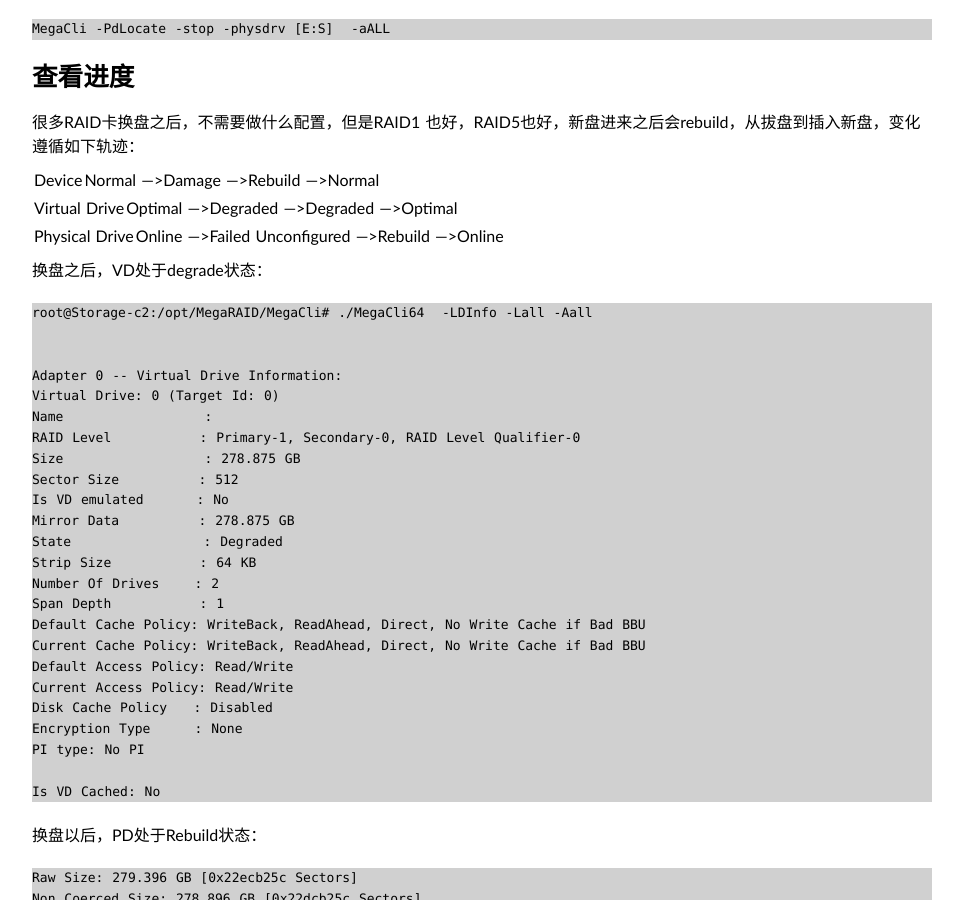
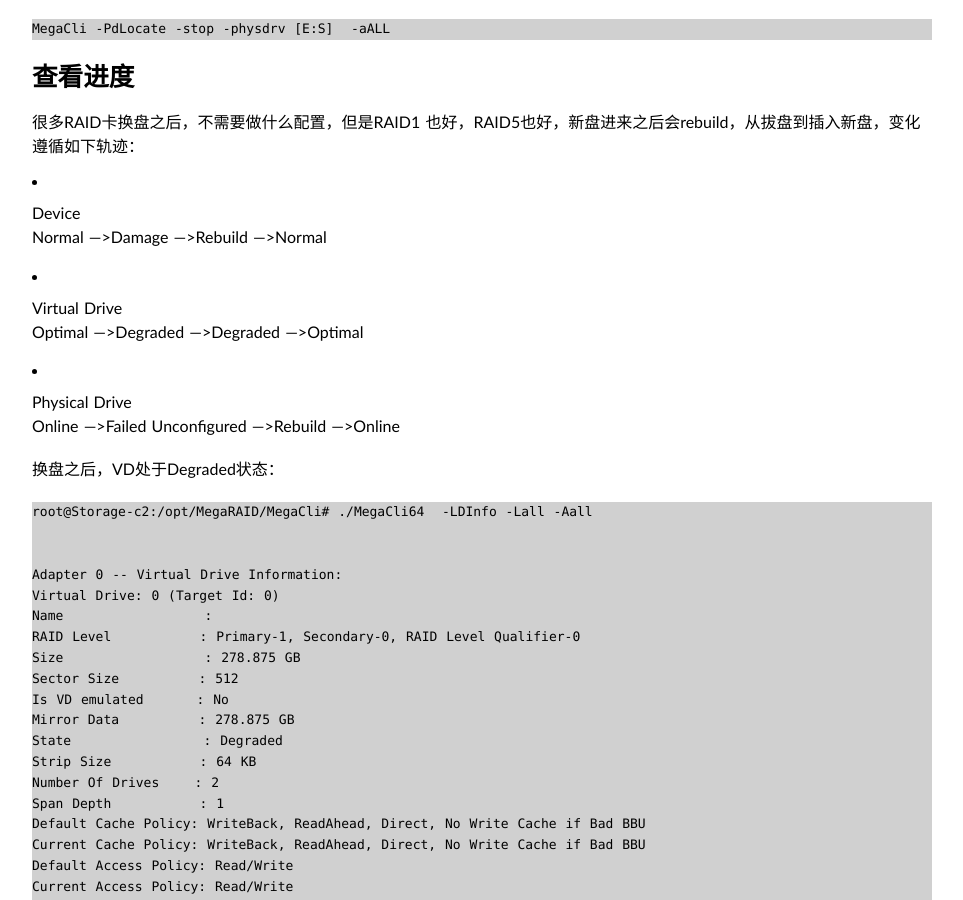
Before and after one commit to Bean-Li/Bean-Li.github.io, a Jekyll site: the page built from _posts/2016-07-23-locate-corrupt-disk-in-raid.md, in a window 1280 px wide and 900 px high, scrolled down 4651 px. Shown: the whole window, without its empty margins (158-1121 px from the left). Built offline with Jekyll 4.4.1, drawn with Linux system fonts in a browser that asks for light colours; some web fonts are replaced.

Commit message:
fix some content

````diff
--- a/_posts/2016-07-23-locate-corrupt-disk-in-raid.md
+++ b/_posts/2016-07-23-locate-corrupt-disk-in-raid.md
@@ -226,13 +226,16 @@ MegaCli -PdLocate -stop -physdrv [E:S]  -aALL
 
 很多RAID卡换盘之后，不需要做什么配置，但是RAID1 也好，RAID5也好，新盘进来之后会rebuild，从拔盘到插入新盘，变化遵循如下轨迹：
 
-Device           |Normal --->Damage  --->Rebuild --->Normal
+* Device
+Normal --->Damage  --->Rebuild --->Normal
 
-Virtual Drive    |Optimal --->Degraded --->Degraded --->Optimal
+* Virtual Drive
+Optimal --->Degraded --->Degraded --->Optimal
 
-Physical Drive   |Online --->Failed Unconfigured --->Rebuild  --->Online
+* Physical Drive
+Online --->Failed Unconfigured --->Rebuild  --->Online
 
-换盘之后，VD处于degrade状态：
+换盘之后，VD处于Degraded状态：
 
 ```
 root@Storage-c2:/opt/MegaRAID/MegaCli# ./MegaCli64  -LDInfo -Lall -Aall
````
